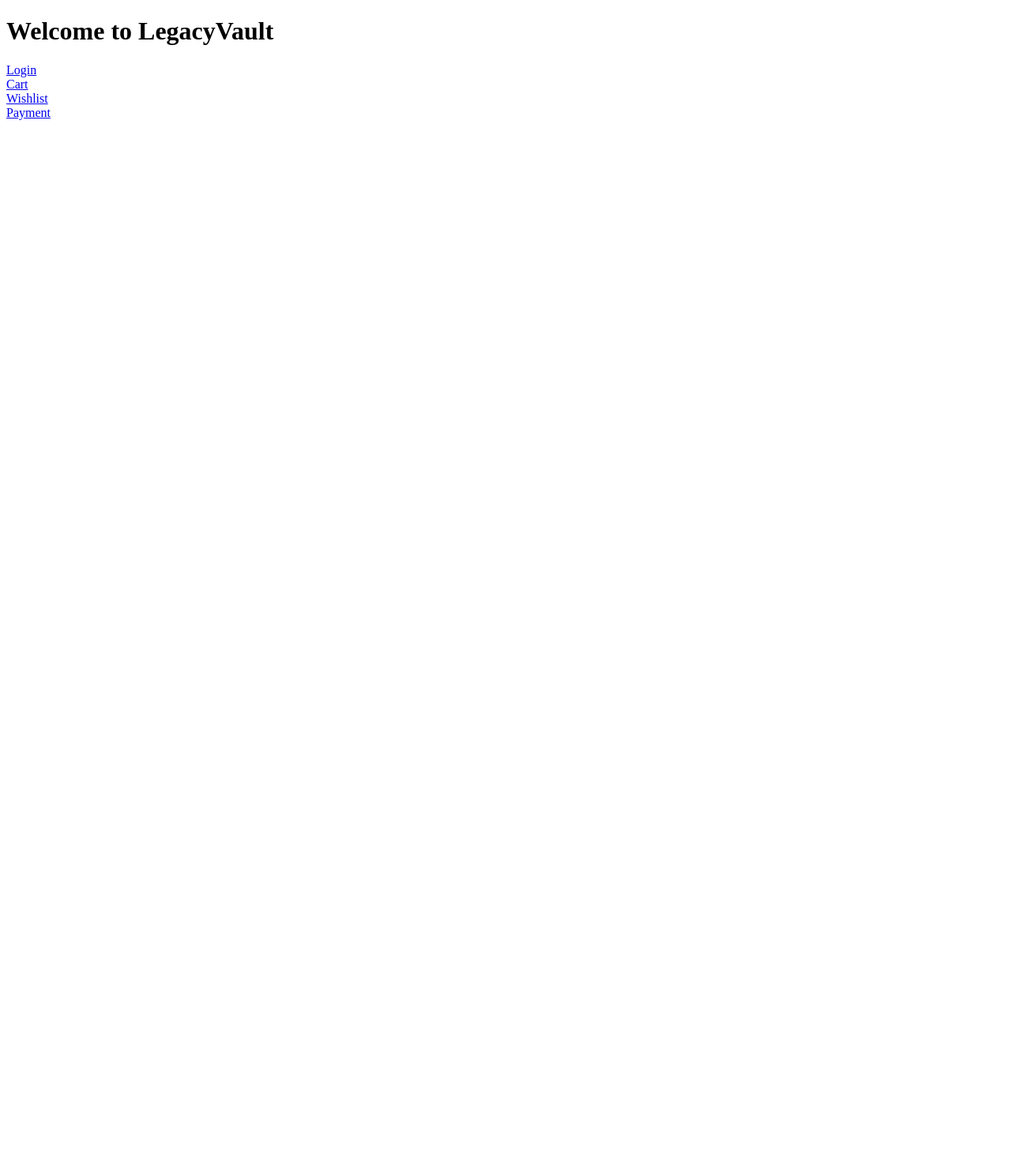
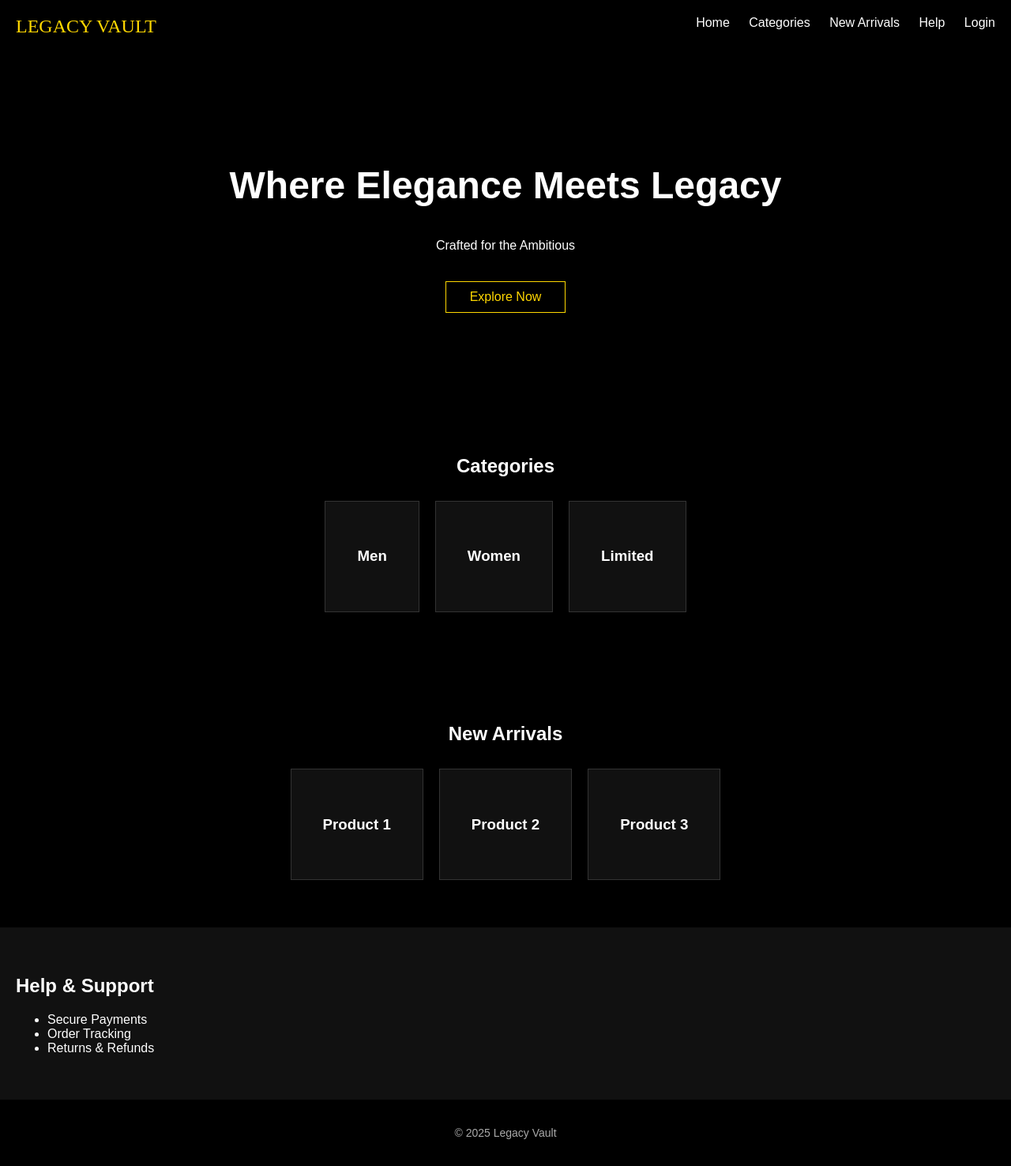
Before and after one commit to khalid602/legacyvault, a plain HTML site: page index.html in a window 1280 px wide. Shown: the whole page at 79% size. Before the commit the page ends 800 px from the top, so only its background shows below. Drawn offline with Linux system fonts and the light colour scheme.

Commit message:
Add files via upload

```diff
--- a/index.html
+++ b/index.html
@@ -1,17 +1,59 @@
-
 <!DOCTYPE html>
 <html lang="en">
 <head>
-    <meta charset="UTF-8">
-    <title>LegacyVault</title>
+  <meta charset="UTF-8" />
+  <meta name="viewport" content=" width=device-width, initial-scale=1.0"/>
+  <title>Legacy Vault</title>
+  <link rel="stylesheet" href="styles.css" />
+  <script defer src="script.js"></script>
 </head>
 <body>
-    <h1>Welcome to LegacyVault</h1>
+  <header>
+    <div class="logo">LEGACY VAULT</div>
     <nav>
-        <a href="login.html">Login</a><br>
-        <a href="cart.html">Cart</a><br>
-        <a href="wishlist.html">Wishlist</a><br>
-        <a href="payment.html">Payment</a><br>
+      <a href="#home">Home</a>
+      <a href="#categories">Categories</a>
+      <a href="#arrivals">New Arrivals</a>
+      <a href="#support">Help</a>
+      <a href="#login">Login</a>
     </nav>
+  </header>
+
+  <section id="home" class="hero">
+    <h1>Where Elegance Meets Legacy</h1>
+    <p>Crafted for the Ambitious</p>
+    <a href="#arrivals" class="btn">Explore Now</a>
+  </section>
+
+  <section id="categories" class="grid-section">
+    <h2>Categories</h2>
+    <div class="grid">
+      <div class="card"><h3>Men</h3></div>
+      <div class="card"><h3>Women</h3></div>
+      <div class="card"><h3>Limited</h3></div>
+    </div>
+  </section>
+
+  <section id="arrivals" class="grid-section">
+    <h2>New Arrivals</h2>
+    <div class="grid">
+      <div class="card"><h3>Product 1</h3></div>
+      <div class="card"><h3>Product 2</h3></div>
+      <div class="card"><h3>Product 3</h3></div>
+    </div>
+  </section>
+
+  <section id="support" class="info">
+    <h2>Help & Support</h2>
+    <ul>
+      <li>Secure Payments</li>
+      <li>Order Tracking</li>
+      <li>Returns & Refunds</li>
+    </ul>
+  </section>
+
+  <footer>
+    <p>&copy; 2025 Legacy Vault</p>
+  </footer>
 </body>
 </html>
```
Also changed, not shown: cart.html (+21 -1 lines), login.html (+20 -1 lines), payment.html (+19 -1 lines), wishlist.html (+18 -1 lines).
